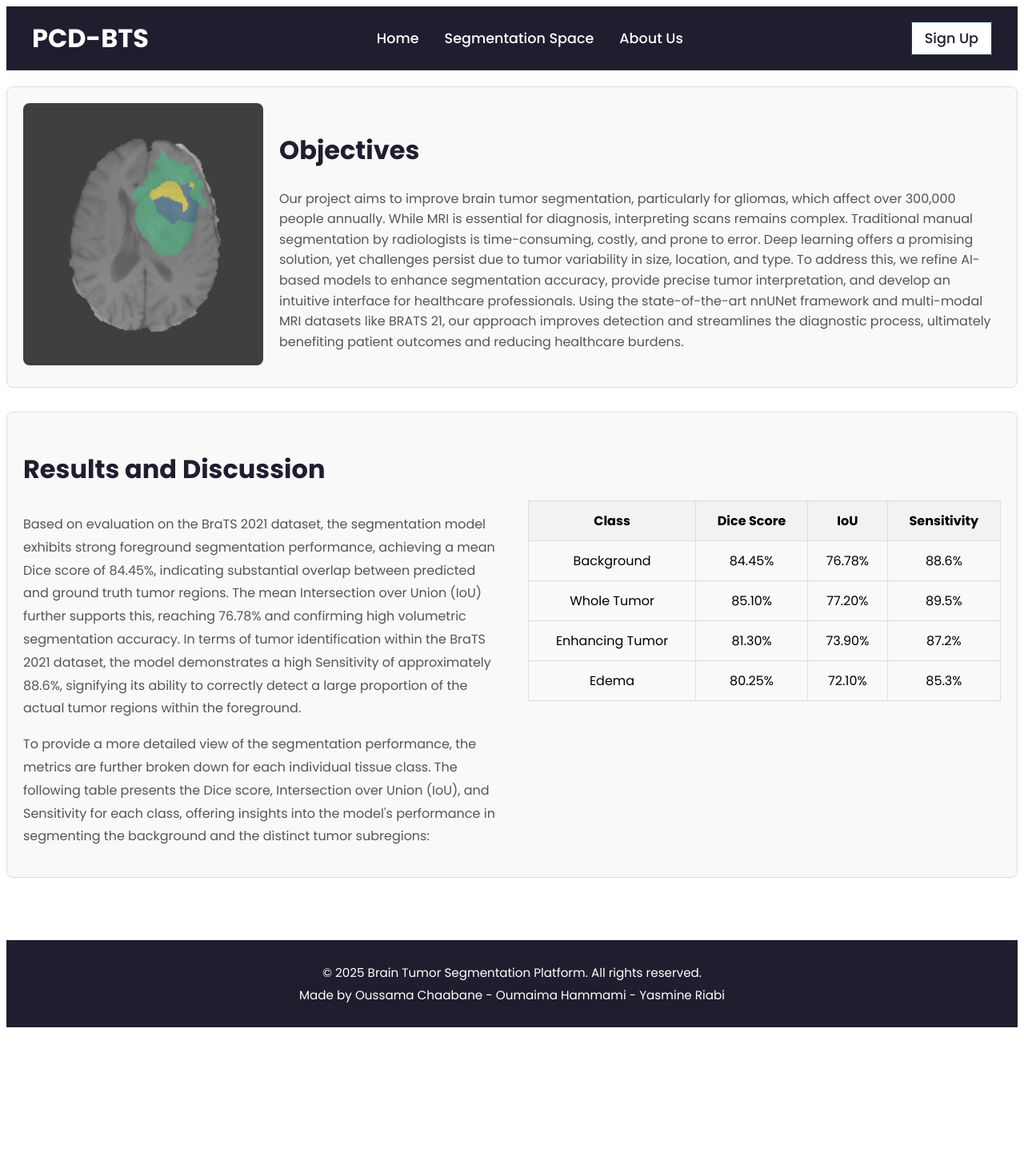
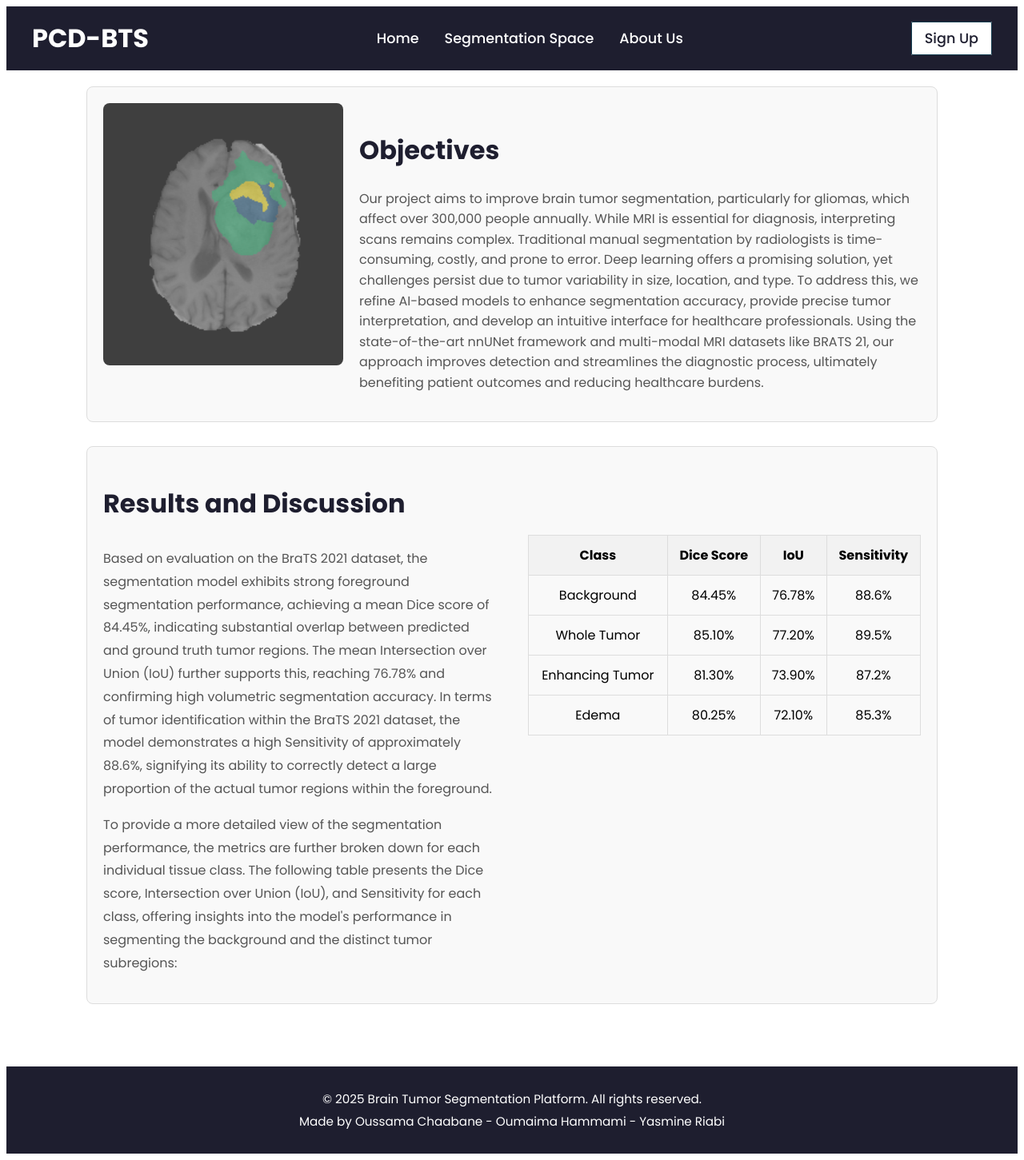
Before and after one commit to chouss/PCD-BrainTumorSegmentation, an Angular app: page /Home in a window 1280 px wide. Shown: the whole page at 80% size. Before the commit the page ends 1293 px from the top, so only its background shows below. Built offline with nearby package versions, Linux system fonts and the light colour scheme.

Commit message:
Update home.component.scss

```diff
--- a/src/app/pages/home/home.component.scss
+++ b/src/app/pages/home/home.component.scss
@@ -9,7 +9,9 @@
 
   .objectives {
     padding: 20px;
+    margin: 0px 100px 30px 100px;
     margin-bottom: 30px;
+
     border: 1px solid #ddd;
     border-radius: 8px;
     background-color: #f9f9f9;
@@ -54,7 +56,7 @@
 
   .results {
     padding: 20px;
-    margin-bottom: 30px;
+    margin: 0 100px 30px 100px;
     border: 1px solid #ddd;
     border-radius: 8px;
     background-color: #f9f9f9;
```
